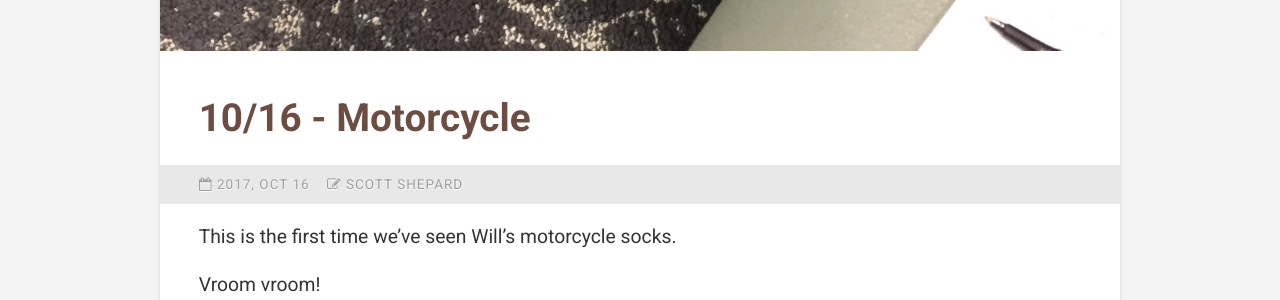
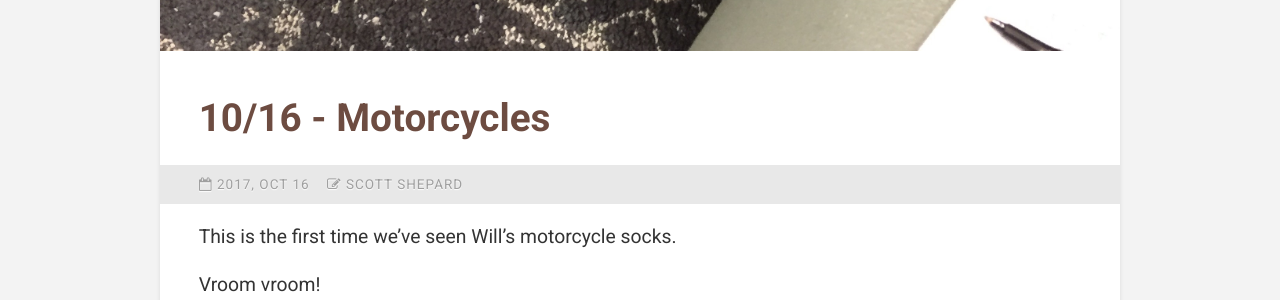
Before and after one commit to scottshepard/whatsockswill, a Jekyll site: the page built from _posts/2017-10-16-motorcycles.markdown, in a window 1280 px wide and 900 px high, scrolled down 734 px. Shown: the part 407-707 px from the top of the window. Built offline with Jekyll 4.4.1, drawn with Linux system fonts in a browser that asks for light colours; some web fonts are replaced.

Commit message:
Renamed motorcyle to motorcyles

```diff
--- a/_posts/2017-10-16-motorcycle.markdown
+++ b/_posts/2017-10-16-motorcycles.markdown
@@ -1,9 +1,9 @@
 ---
 layout: post
-title:  "10/16 - Motorcycle"
+title:  "10/16 - Motorcycles"
 description: Will's Socks for Monday, October 16th
 date:   2017-10-16
-img: 2017-10-16_motorcycle.jpg
+img: 2017-10-16_motorcycles.jpg
 author: Scott Shepard
 ---
 
```
Also changed, not shown: assets/images/2017-10-16_motorcycles.jpg (renamed from assets/images/2017-10-16_motorcycle.jpg).
